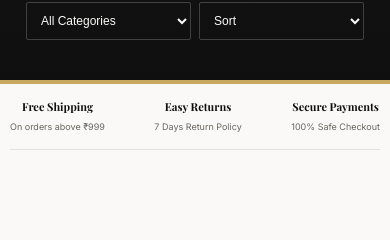
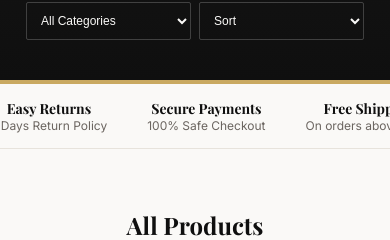
Before and after one commit to Sam-world555/Regal-Choice, a React (Vite) app in the folder frontend/: page / in a window 390 px wide. Shown: the part 379-619 px from the top of the page. Built offline with nearby package versions, Linux system fonts and the light colour scheme; no server answers.

Commit message:
Fixed marquee animation and mobile layout

```diff
--- a/frontend/src/App.css
+++ b/frontend/src/App.css
@@ -211,44 +211,49 @@ body {
   padding: 0 40px;
 }
 
-/* ---------- Trust Strip (Infinite Animation) ---------- */
+/* ---------- Trust Strip (Infinite Marquee Animation) ---------- */
 .trust-strip-wrapper {
-  overflow: hidden; /* Taaki animation screen se bahar na dikhe */
+  overflow: hidden;
+  width: 100%;
+  border-bottom: 1px solid var(--line);
+  margin-bottom: 40px;
+  padding: 20px 0;
 }
 
 .trust-strip {
   display: flex;
-  justify-content: center;
-  gap: 40px;
-  padding: 30px 0;
-  border-bottom: 1px solid var(--line);
-  margin-bottom: 40px;
+  width: max-content;
+  animation: marquee 15s linear infinite; /* Chain type animation */
+}
+
+/* Jab mouse le jao toh animation ruk jaye */
+.trust-strip:hover {
+  animation-play-state: paused;
 }
 
 .trust-item {
-  text-align: center;
-  /* Infinite Animation setup */
-  animation: slideInOut 4s infinite ease-in-out;
+  display: flex;
+  flex-direction: column;
+  align-items: center;
+  justify-content: center;
+  margin-right: 80px; /* Items ke beech space */
+  white-space: nowrap;
 }
 
-/* Har item thoda delay se aayega taaki wave effect bane */
-.trust-item:nth-child(1) { animation-delay: 0s; }
-.trust-item:nth-child(2) { animation-delay: 0.2s; }
-.trust-item:nth-child(3) { animation-delay: 0.4s; }
+.trust-item strong {
+  font-size: 14px;
+  font-family: 'Playfair Display';
+  color: var(--ink);
+}
 
-@keyframes slideInOut {
-  0% {
-    opacity: 0;
-    transform: translateX(-100px); /* Left se start */
-  }
-  20%, 80% {
-    opacity: 1;
-    transform: translateX(0); /* Beech mein rukega */
-  }
-  100% {
-    opacity: 0;
-    transform: translateX(100px); /* Right mein nikal jayega */
-  }
+.trust-item span {
+  font-size: 12px;
+  color: var(--muted);
+}
+
+@keyframes marquee {
+  0% { transform: translateX(0); }
+  100% { transform: translateX(-50%); } /* Aadha hissa aage badhega taaki loop bane */
 }
 
 /* ---------- Product Grid ---------- */
@@ -393,7 +398,7 @@ body {
 
 
 /* =========================================
-   MOBILE RESPONSIVE (PHONE KE LIYE FIX)
+   MOBILE RESPONSIVE
 ========================================= */
 @media (max-width: 768px) {
   .navbar { padding: 16px 20px; }
@@ -418,7 +423,6 @@ body {
   .brand-header h1 { font-size: 38px; }
   .brand-header h2 { font-size: 12px; }
 
-  /* Filter bar WAPAS EK LINE ME (Side by side) */
   .filter-bar {
     flex-direction: row;
     padding: 0 10px;
@@ -426,22 +430,16 @@ body {
   }
 
   .filter-select {
-    flex: 1; /* Dono barabar jagah lenge */
+    flex: 1;
     padding: 10px;
     font-size: 12px;
   }
 
-  /* Trust Strip WAPAS EK LINE ME (Horizontal) */
-  .trust-strip-wrapper { padding: 0 10px; }
-  .trust-strip {
-    flex-direction: row;
-    justify-content: space-between;
-    gap: 8px;
-    padding: 15px 0;
-  }
+  .trust-strip-wrapper { padding: 15px 0; }
 
-  .trust-item strong { font-size: 11px !important; }
-  .trust-item span { font-size: 9px !important; }
+  .trust-item { margin-right: 40px; }
+  .trust-item strong { font-size: 12px; }
+  .trust-item span { font-size: 10px; }
 
   .products-container, .section-heading-wrapper { padding: 0 16px; }
 
--- a/frontend/src/App.jsx
+++ b/frontend/src/App.jsx
@@ -247,9 +247,23 @@ function Home() {
         </div>
       </div>
 
-      {/* 2. Trust Strip Wrapper (Animation ke liye trust-item class add ki hai) */}
+      {/* 2. Trust Strip Wrapper (Marquee Animation - Double items for seamless loop) */}
       <div className="trust-strip-wrapper">
         <div className="trust-strip">
+          {/* Set 1 */}
+          <div className="trust-item">
+            <strong style={{ display: 'block', fontSize: '14px', fontFamily: 'Playfair Display' }}>Free Shipping</strong>
+            <span style={{ fontSize: '12px', color: '#6b6560' }}>On orders above ₹999</span>
+          </div>
+          <div className="trust-item">
+            <strong style={{ display: 'block', fontSize: '14px', fontFamily: 'Playfair Display' }}>Easy Returns</strong>
+            <span style={{ fontSize: '12px', color: '#6b6560' }}>7 Days Return Policy</span>
+          </div>
+          <div className="trust-item">
+            <strong style={{ display: 'block', fontSize: '14px', fontFamily: 'Playfair Display' }}>Secure Payments</strong>
+            <span style={{ fontSize: '12px', color: '#6b6560' }}>100% Safe Checkout</span>
+          </div>
+          {/* Set 2 (Duplicate for infinite loop) */}
           <div className="trust-item">
             <strong style={{ display: 'block', fontSize: '14px', fontFamily: 'Playfair Display' }}>Free Shipping</strong>
             <span style={{ fontSize: '12px', color: '#6b6560' }}>On orders above ₹999</span>
```
